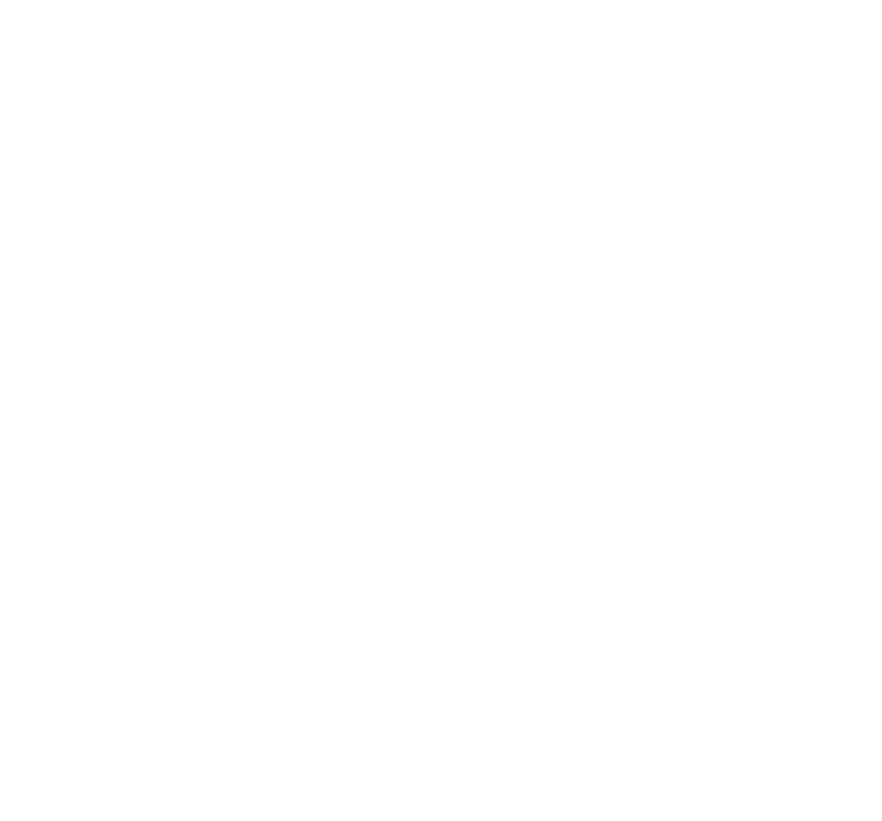
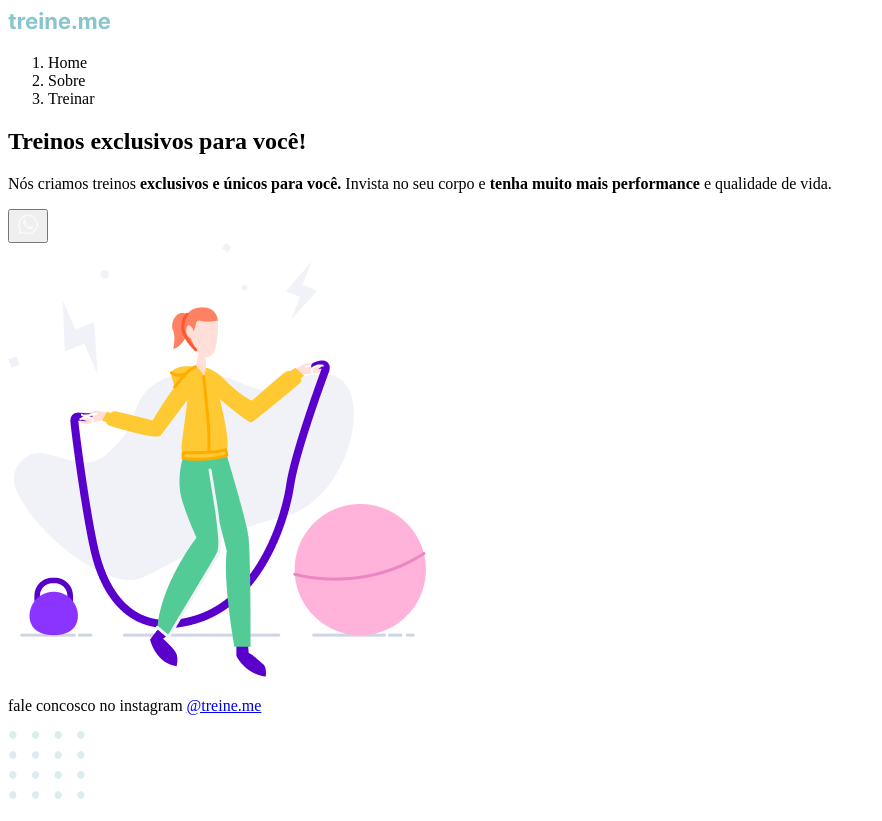
Before and after one commit to pedroaugustomontes/treine.me, a plain HTML site: page index.html in a window 1280 px wide. Shown: the whole page, without its empty margins (0-882 px from the left). Before the commit the page ends 800 px from the top, so only its background shows below. Drawn offline with Linux system fonts and the light colour scheme.

Commit message:
finalizando estrutura semantica do HTML

```diff
--- a/index.html
+++ b/index.html
@@ -10,17 +10,40 @@
 
 <body>
     <div class="page">
+        <header>
+            <img src="./img/logo.svg" alt="Logo Treine.me">
+            <nav>
+                <ol>
+                    <li>Home</li>
+                    <li>Sobre</li>
+                    <li>Treinar</li>
+                </ol>
+            </nav>
+        </header>
 
-        <header>
+        <main>
+            <section class="text">
+                <h1>Treinos exclusivos para você!</h1>
 
-        </header>
-        <main>
+                <p>
+                    Nós criamos treinos <strong>exclusivos e únicos para você.</strong>
+                    Invista no seu corpo e <strong>tenha muito mais performance</strong> e qualidade de vida.
+                </p>
 
+                <button>
+                    <img src="/img/whatsapp.svg" alt="Ícone do whatsapp">
+                </button>
+            </section>
+
+            <img src="./img/fitness-jump.png" alt="Desenho de uma mulher pulando corda em uma academia">
         </main>
+
         <footer>
-
+            <p>fale concosco no instagram <a href="https://www.instagram.com/" target="_blank">@treine.me</a></p>
         </footer>
     </div>
+
+    <img src="/img/balls-decoration.svg" alt="Bolinhas verdes decorativas no canto inferior direito da página">
 </body>
 
 </html>
```
